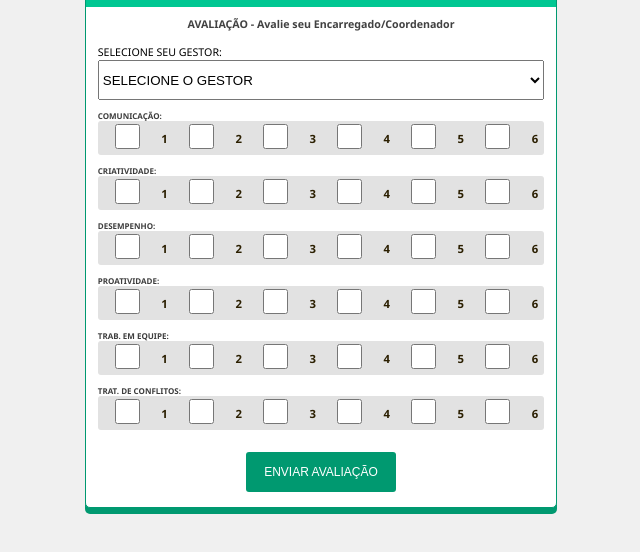
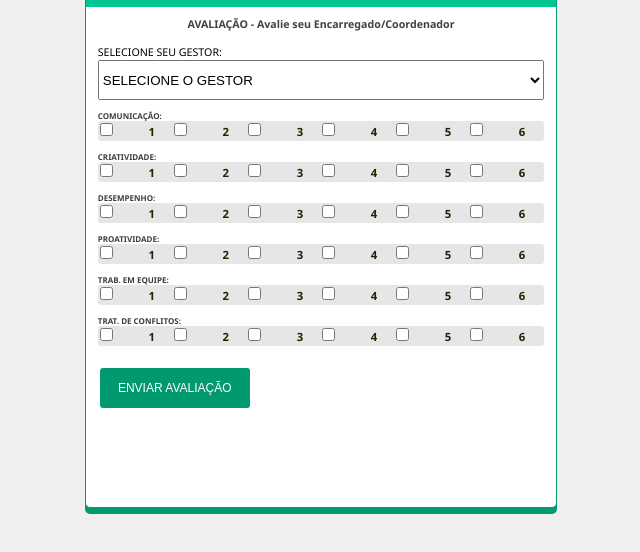
Before and after one commit to dados-repositorio/avaliacao, a plain HTML site: page index.html in a window 1280 px wide. Shown: the part 44-596 px from the top of the page, without its empty margins (319-959 px from the left). Drawn offline with Linux system fonts and the light colour scheme.

Commit message:
Update estilo.css

```diff
--- a/estilo.css
+++ b/estilo.css
@@ -57,20 +57,28 @@ table{
     font-size: 5pt;
     font-family: 'Segoe UI', Tahoma, Geneva, Verdana, sans-serif;
     color: rgb(43, 31, 0);
-    background-color: #e2e2e2;
+    background-color: #e6e6e6;
     border-radius: 3px;
     width: 100%;
 }
-input[type="checkbox"]{
+input[type="radio"]{
     width: 25px;
     height: 25px;
 }
 td{
     font-size: 8.5pt;
     width: 5px;
-    height: 30px;
+    height: 10px;
     /*background-color: chartreuse;*/
-    text-align: center;
+    text-align: left;
+    font-weight: bold;
+}
+td.numero{
+    font-size: 8.5pt;
+    width: 3px;
+    height: 10px;
+    /*background-color: chartreuse;*/
+    text-align: right;
     font-weight: bold;
 }
 th{
```
